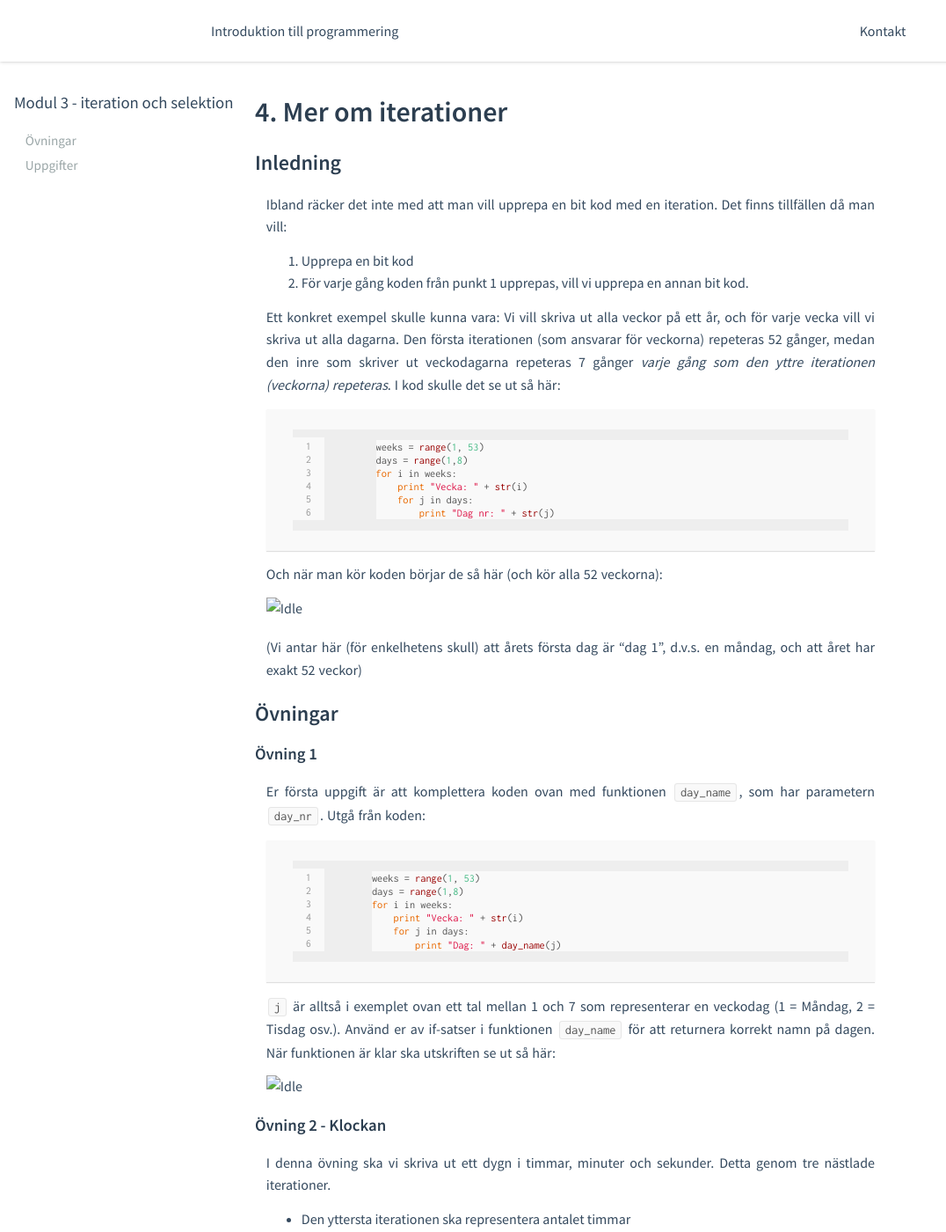
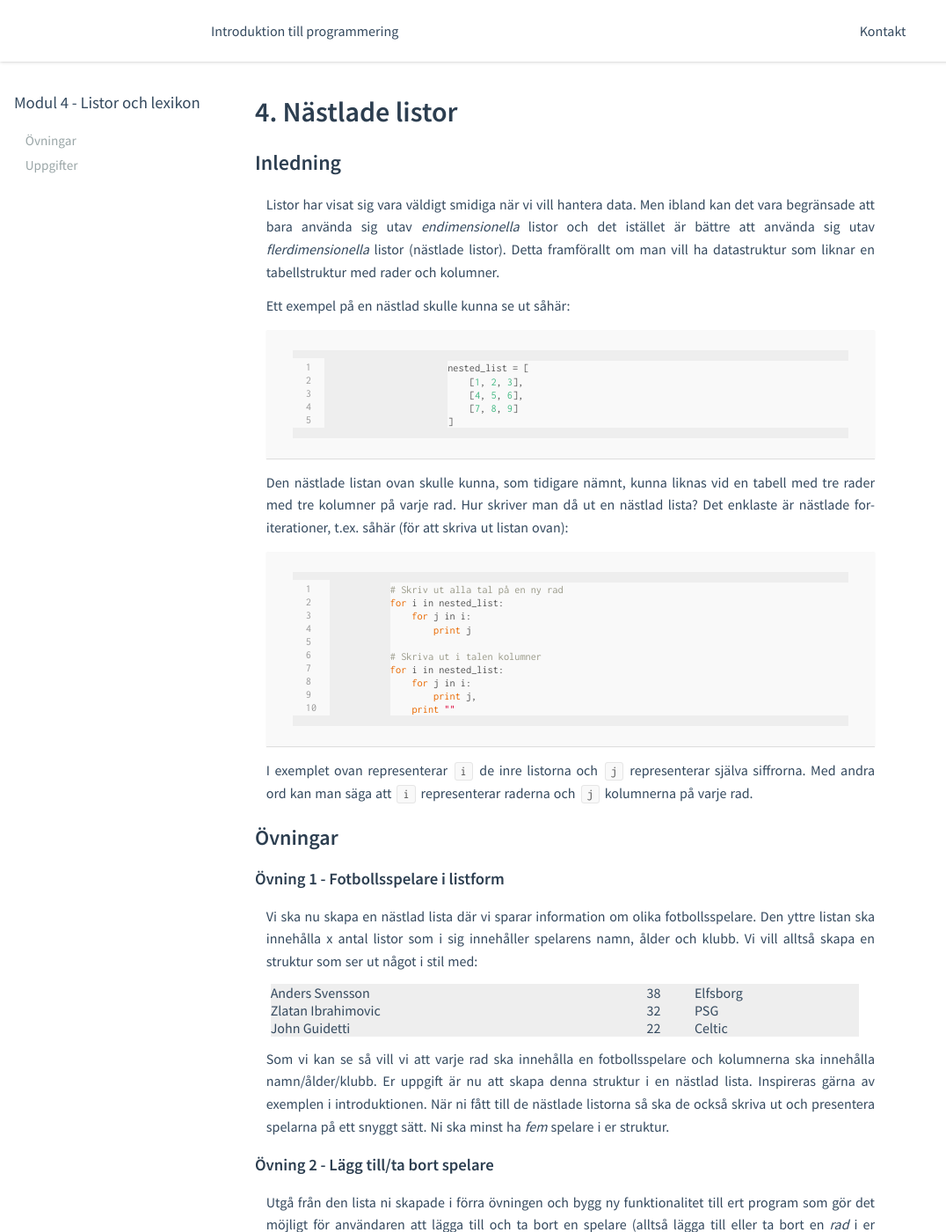
Before and after one commit to mau-dvmt/ia-python, a Jekyll site: the page built from modules/m4/exercises/L04.md, in a window 1280 px wide and 1400 px high. Shown: the whole window at 88% size, without its empty margins (0-1076 px from the left). Built offline with Jekyll 4.4.1, drawn with Linux system fonts in a browser that asks for light colours; some of the changed text lies outside the part shown.

Commit message:
Added Module 4 - Nested lists

```diff
--- a/_data/m4.yml
+++ b/_data/m4.yml
@@ -8,6 +8,8 @@ exercises:
       file: L02
     - name: 3. Listor och strängar
       file: L03
+    - name: 4. Nästlade listor
+      file: L04
 
 # Inlämningsuppgifter
 assignments:
--- a/modules/m4/exercises/L04.md
+++ b/modules/m4/exercises/L04.md
@@ -1,70 +1,73 @@
 ---
 layout: instructions
-title: Modul 3 - iteration och selektion
-code: m3
+title: Modul 4 - Listor och lexikon
+code: m4
 ---
 
-# 4. Mer om iterationer
+# 4. Nästlade listor
 
 ## Inledning
 
-Ibland räcker det inte med att man vill upprepa en bit kod med en iteration. Det finns tillfällen då man vill:
+Listor har visat sig vara väldigt smidiga när vi vill hantera data. Men ibland kan det vara begränsade att bara använda sig utav _endimensionella_ listor och det istället är bättre att använda sig utav _flerdimensionella_ listor (nästlade listor). Detta framförallt om man vill ha datastruktur som liknar en tabellstruktur med rader och kolumner.
 
-1. Upprepa en bit kod
-2. För varje gång koden från punkt 1 upprepas, vill vi upprepa en annan bit kod.
-
-Ett konkret exempel skulle kunna vara: Vi vill skriva ut alla veckor på ett år, och för varje vecka vill vi skriva ut alla dagarna. Den första iterationen (som ansvarar för veckorna) repeteras 52 gånger, medan den inre som skriver ut veckodagarna repeteras 7 gånger _varje gång som den yttre iterationen (veckorna) repeteras_. I kod skulle det se ut så här:
+Ett exempel på en nästlad skulle kunna se ut såhär:
 
 {% highlight python linenos %}
-weeks = range(1, 53)
-days = range(1,8)
-for i in weeks:
-    print "Vecka: " + str(i)
-    for j in days:
-        print "Dag nr: " + str(j)
+nested_list = [
+    [1, 2, 3],
+    [4, 5, 6],
+    [7, 8, 9]
+]
 {% endhighlight %}
 
-Och när man kör koden börjar de så här (och kör alla 52 veckorna):
+Den nästlade listan ovan skulle kunna, som tidigare nämnt, kunna liknas vid en tabell med tre rader med tre kolumner på varje rad. Hur skriver man då ut en nästlad lista? Det enklaste är nästlade for-iterationer, t.ex. såhär (för att skriva ut listan ovan):
 
-![Idle](images/idle8.png)
+{% highlight python linenos %}
 
-(Vi antar här (för enkelhetens skull) att årets första dag är "dag 1", d.v.s. en måndag, och att året har exakt 52 veckor)
+# Skriv ut alla tal på en ny rad
+for i in nested_list:
+    for j in i:
+        print j
+
+# Skriva ut i talen kolumner
+for i in nested_list:
+    for j in i:
+        print j,
+    print ""
+{% endhighlight %}
+
+I exemplet ovan representerar `i` de inre listorna och `j` representerar själva siffrorna. Med andra ord kan man säga att `i` representerar raderna och `j` kolumnerna på varje rad.
 
 ## Övningar
 
-### Övning 1
+### Övning 1 - Fotbollsspelare i listform
 
-Er första uppgift är att komplettera koden ovan med funktionen `day_name`, som har parametern `day_nr`. Utgå från koden:
+Vi ska nu skapa en nästlad lista där vi sparar information om olika fotbollsspelare. Den yttre listan ska innehålla x antal listor som i sig innehåller spelarens namn, ålder och klubb. Vi vill alltså skapa en struktur som ser ut något i stil med:
 
-{% highlight python linenos %}
-weeks = range(1, 53)
-days = range(1,8)
-for i in weeks:
-    print "Vecka: " + str(i)
-    for j in days:
-        print "Dag: " + day_name(j)
-{% endhighlight %}
+<table>
+	<tr>
+		<td>Anders Svensson</td>
+		<td>38</td>
+		<td>Elfsborg</td>
+	</tr>
+	<tr>
+		<td>Zlatan Ibrahimovic</td>
+		<td>32</td>
+		<td>PSG</td>
+	</tr>
+	<tr>
+		<td>John Guidetti</td>
+		<td>22</td>
+		<td>Celtic</td>
+	</tr>
+</table>
 
-`j` är alltså i exemplet ovan ett tal mellan 1 och 7 som representerar en veckodag (1 = Måndag, 2 = Tisdag osv.). Använd er av if-satser i funktionen `day_name` för att returnera korrekt namn på dagen. När funktionen är klar ska utskriften se ut så här:
+Som vi kan se så vill vi att varje rad ska innehålla en fotbollsspelare och kolumnerna ska innehålla namn/ålder/klubb. Er uppgift är nu att skapa denna struktur i en nästlad lista. Inspireras gärna av exemplen i introduktionen. När ni fått till de nästlade listorna så ska de också skriva ut och presentera spelarna på ett snyggt sätt. Ni ska minst ha _fem_ spelare i er struktur.
 
-![Idle](images/idle9.png)
+### Övning 2 - Lägg till/ta bort spelare
 
-### Övning 2 - Klockan
+Utgå från den lista ni skapade i förra övningen och bygg ny funktionalitet till ert program som gör det möjligt för användaren att lägga till och ta bort en spelare (alltså lägga till eller ta bort en _rad_ i er struktur).
 
-I denna övning ska vi skriva ut ett dygn i timmar, minuter och sekunder. Detta genom tre nästlade iterationer.
+### Exempelkörning för övning 1 och 2
 
-- Den yttersta iterationen ska representera antalet timmar
-- Den mellersta iterationen ska representera antalet minuter
-- Den innersta iterationen ska representera antalet sekunder
-
-Resultatet ska se ut enligt följande:
-
-![Idle](images/idle11.png)
-
-osv.
-
-### Övning 3 - Pyramid
-
-Nu ska ni bygga en pyramid av stjärnor genom nästlade iterationer. Den yttre iterationen ska representera varje rad (total 10st) och den inre ska representera varje rads stjärnor. Resultatet ska se ut på följande vis:
-
-![Idle](images/idle10.png)
+![Idle](images/idle7.png)
```
Also changed, not shown: modules/m4/index.md (+2 -2 lines), modules/m4/exercises/images/idle7.png (added).
